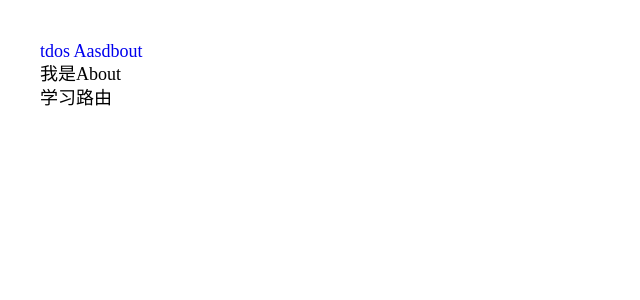
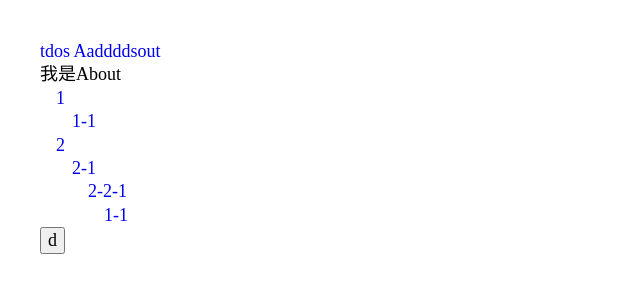
Before and after one commit to S3Ekin/MyTs, a React app: page /asdf/about in a window 1280 px wide. Shown: the top 300 px of the page, without its empty margins (0-640 px from the left). Built offline with nearby package versions, Linux system fonts and the light colour scheme.

Commit message:
把jsx和js混着写，又是当组件又是当函数调用，我这是不是高阶组件，我还是不太明白，不过可以再多研究研究

```diff
--- a/src/js/Router.tsx
+++ b/src/js/Router.tsx
@@ -2,31 +2,86 @@ import {Route,Switch} from "react-router";
 import {Link,BrowserRouter} from "react-router-dom";
 import * as React from "react";
 import App from "./index";
+import Menu from "./common/Menu" ;
 
 
+const ThemeContext = React.createContext("dark");
+
+const Theme = ()=>(
+
+		<ThemeContext.Consumer >
+			{theme=> <button>{theme}</button>}
+		</ThemeContext.Consumer>
+
+	);
+
+const data = [
+	{
+		text:"1",
+		id:"1",
+			url:"aaa",
+		children:[
+			{
+					text:"1-1",
+					id:"1-1",
+					children:[],
+					url:"aaa",
+			}
+		],
+	},
+	{
+		text:"2",
+		id:"2",
+		url:"aaa",
+		children:[
+			{
+					text:"2-1",
+					id:"2-1",
+					children:[
+						{
+							text:"2-2-1",
+							id:"2-2",
+								url:"aaa",
+							children:[
+								{
+										text:"1-1",
+										id:"1-1",
+										children:[],
+										url:"aaa",
+								}
+							],
+						},
+					],
+					url:"aaa",
+			}
+		],
+	}
+];
+
 const About = ()=>(
-
+			<ThemeContext.Provider value="d">
 			<div>
 					<p>
 						我是About
 					</p>
 					<div>
-						学习路由
+						<Menu data={data} config={{}} />
+						<Theme />
 					</div>
 			</div>
-
+			</ThemeContext.Provider >
 	);
 
 const Nav = ()=>(
 			 <div>
 					<Link to="/todo" > tdos </Link>
-					<Link to="/about" >Aasdbout</Link>
+					<Link to="/about" >Aaddddsout</Link>
 				</div>
 	);
 
 
 const Page = ()=>(
-						<BrowserRouter basename="/asdf">
+						<BrowserRouter basename="asdf">
 							<Nav/>
 							<Switch>
 										  <Route path="/todo" component={App} />
--- /dev/null
+++ b/src/js/common/Menu.tsx
@@ -0,0 +1,99 @@
+import * as React from "react";
+import {Link} from "react-router-dom" ;
+
+interface MenuItem extends React.Props<{}> {
+	path:string;
+	text:string;
+	id:string;
+	indentNum:number;
+	is_par:boolean;
+}
+
+
+type MenuConfig = {
+  	 data:any[];
+  	 config:{
+  	  	childField?:string;
+  	    idField?:string;
+  	    textField?:string;
+  	 };
+}
+const SlideIcon = ()=>(
+
+		<span>
+			<i className="fa fa-arrorw"></i>
+		</span>
+	);
+
+const MenuItem = (props:MenuItem)=>{
+
+	const {path,text,indentNum,is_par,id} = props;
+	return (
+		<li>
+			<div style={{paddingLeft:indentNum*16+"px"}} className={is_par?"menu-par":"menu-child"} data-id={id}>
+					<i className="fa fa-circle"></i>
+					<Link to={path}>{text}</Link>
+					{is_par ? <SlideIcon/> : ""}
+			</div>
+			{props.children}
+		</li>
+	);
+}
+
+const MapMenuItem = ({data,config}:MenuConfig,lev:number):React.ReactNodeArray=>{
+
+						let _lev = ++lev;
+
+						return (
+
+
+							 data.map(val=>{
+
+							 		const {textField="text",idField="id",childField="children"} = config ;
+							 		const text = val[textField] as string;
+							 		const id = val[idField] as string;
+							 		const child = val[childField] as any[];
+
+							 		console.log(_lev);
+
+							 		const obj:MenuItem = {
+							 				path:val.url,
+							 				text,
+							 				id,
+							 				indentNum:_lev,
+							 				is_par:!!child.length
+							 		};
+
+							 		if(child.length){
+
+							 			 const ChildComponent = MapMenuItem({data:child,config},_lev);
+
+							 			 return <MenuItem key={id} {...obj}><ul> {ChildComponent} </ul></MenuItem>
+
+							 		}else{
+
+							 			 return <MenuItem key={id} {...obj}/>
+							 		}
+
+
+
+							 })
+
+						);
+}
+
+
+
+const Menu  = (props:MenuConfig)=>{
+
+	const {data,config}= props;
+
+	return (
+			<ul>
+				{MapMenuItem({data,config},0)}
+			</ul>
+	);
+}
+
+
+export default Menu ;
```
